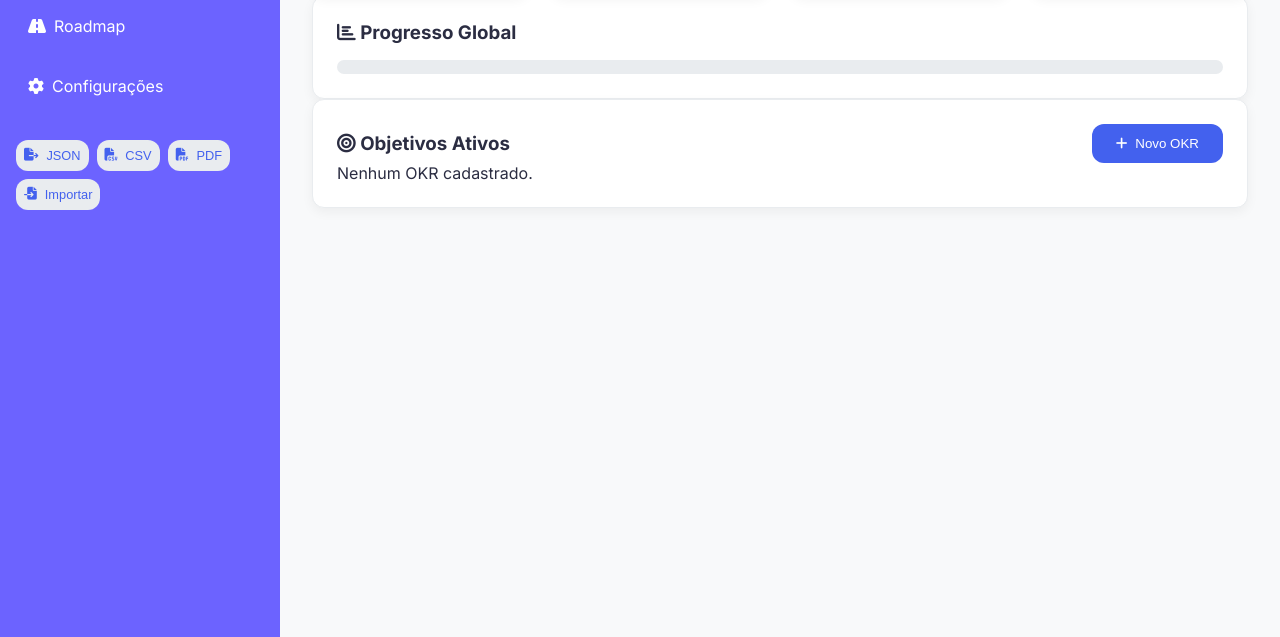
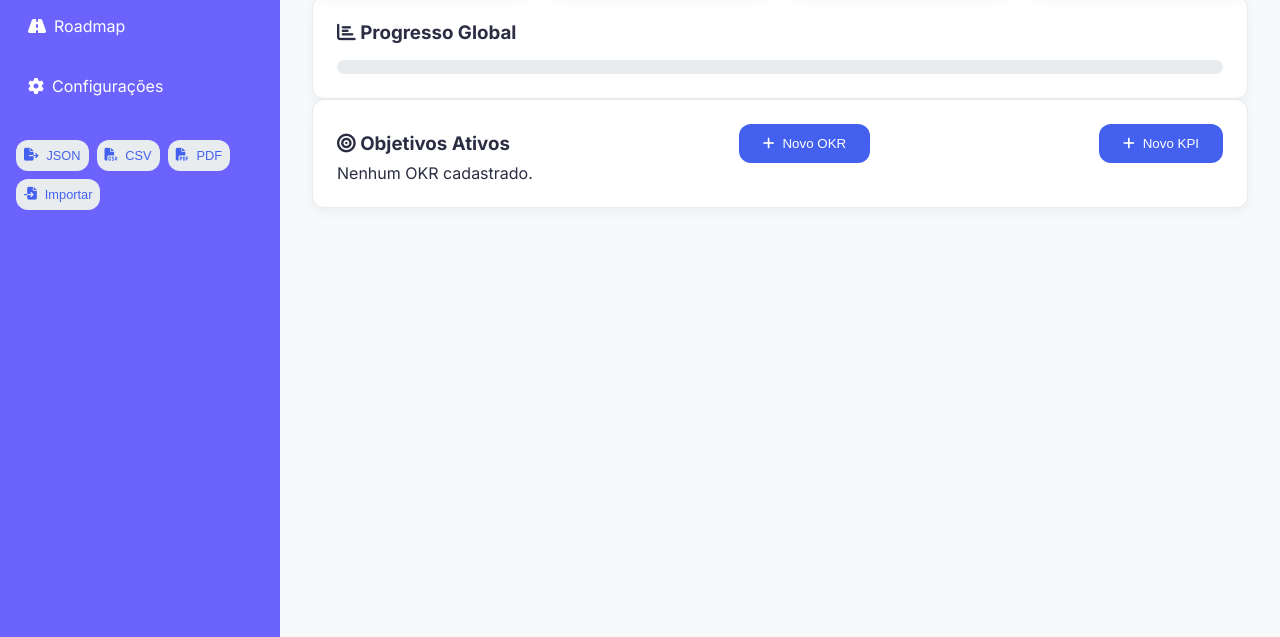
Before and after one commit to leonardomverona/okr, a plain HTML site: page index.html in a window 1280 px wide. Shown: the part 163-800 px from the top of the page. Drawn offline with nearby package versions, Linux system fonts and the light colour scheme.

Commit message:
Update index.html

```diff
--- a/index.html
+++ b/index.html
@@ -308,6 +308,9 @@
             <h3><i class="fas fa-bullseye"></i> Objetivos Ativos</h3>
             <button onclick="openModal('okr')">
               <i class="fas fa-plus"></i> Novo OKR
+            </button>
+            <button onclick="openModal('kpi')">
+              <i class="fas fa-plus"></i> Novo KPI
             </button>
           </div>
           <div id="okrList"></div>
```
